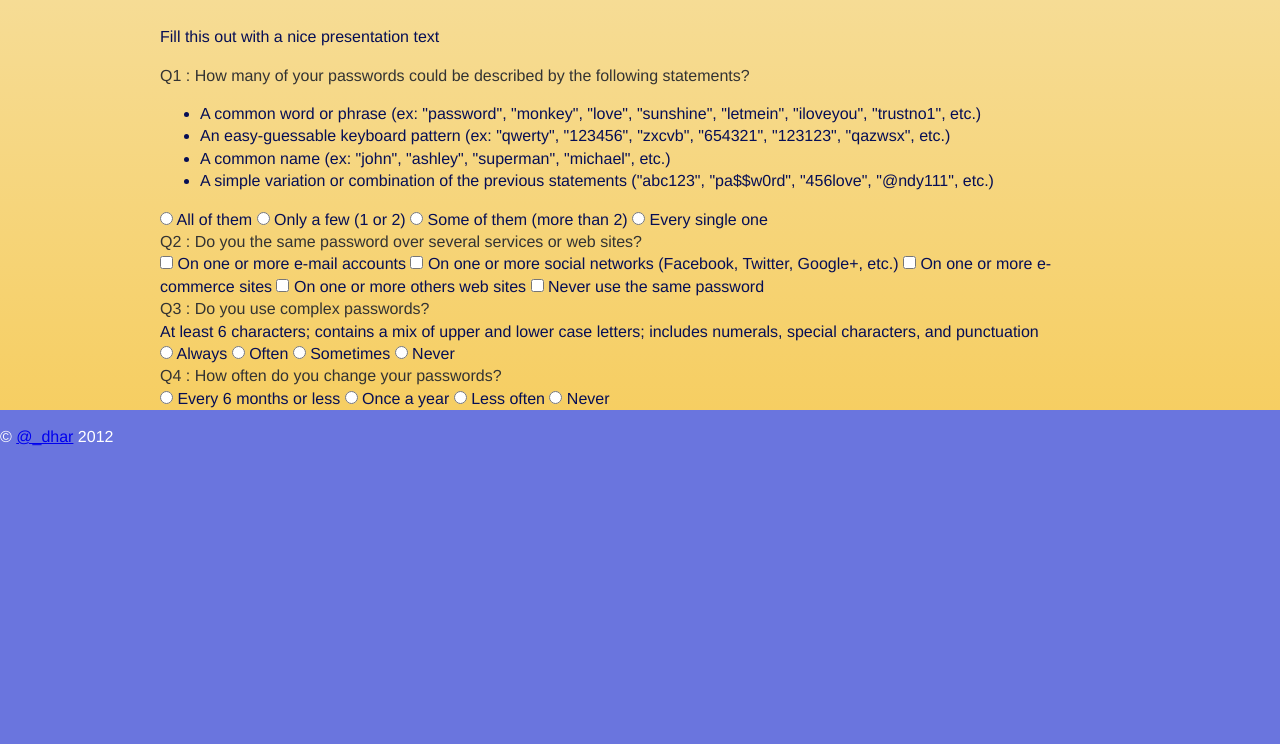
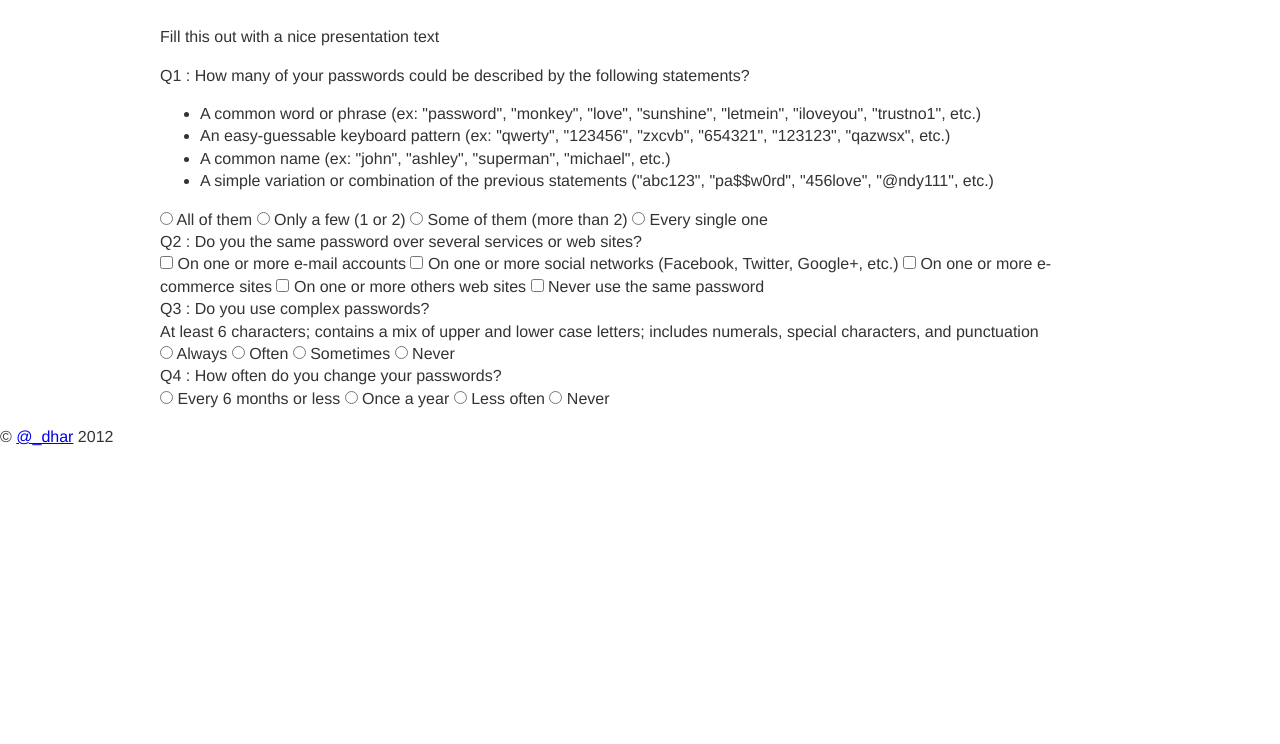
Before and after one commit to dharFr/are-my-passwords-safe, a website: page index.html in a window 1280 px wide. Shown: the part 56-800 px from the top of the page. Drawn offline with nearby package versions, Linux system fonts and the light colour scheme; files that its build step writes are made by us from their sources.

Commit message:
cleaned up layout.less

```diff
--- a/grunt.js
+++ b/grunt.js
@@ -35,7 +35,7 @@ module.exports = function(grunt) {
     },*/
     less: {
       all: {
-        src: 'less/*.less',
+        src: 'less/style.less',
         dest: 'less/style.css',
         options: {
           compress: true
--- a/less/layout.less
+++ b/less/layout.less
@@ -1,22 +1,8 @@
-// Primary Color:
-@Orange:        #E6AD17;
-@OrangeDark:    #9A813D;
-@OrangeDarker:  #7B5B04;
-@OrangeLight:   #F6CE62;
-@OrangeLighter: #F6DE9C;
-
-// Complementary Color:
-@Blue:        #232F9E;
-@BlueDark:    #33386A;
-@BlueDarker:  #060E55;
-@BlueLight:   #6A75DE;
-@BlueLighter: #989FDE;
-
 @White: #FFF;
 @Black: #333;
 
-@BodyBkgColor: @BlueLight;
-@BodyFontColor: @White;
+@BodyBkgColor: @White;
+@BodyFontColor: @Black;
 
 html { overflow-y: scroll; }
 html, body {
@@ -37,9 +23,6 @@ html, body {
 }
 
 .header-and-content {
-  .gradient( @OrangeLight, @OrangeLight, @OrangeLighter );
-  color: @BlueDarker;
-
   h1 {
     margin-top: 0;
   }
```
Also changed, not shown: 1 other file.
